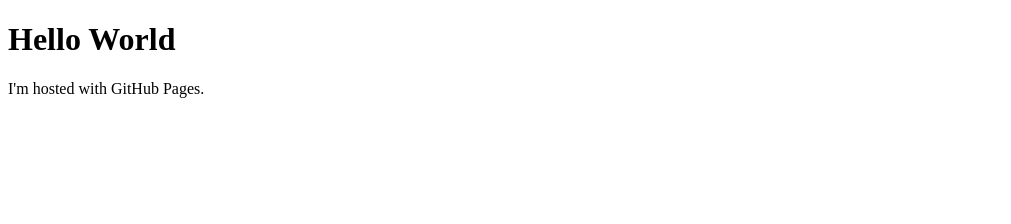
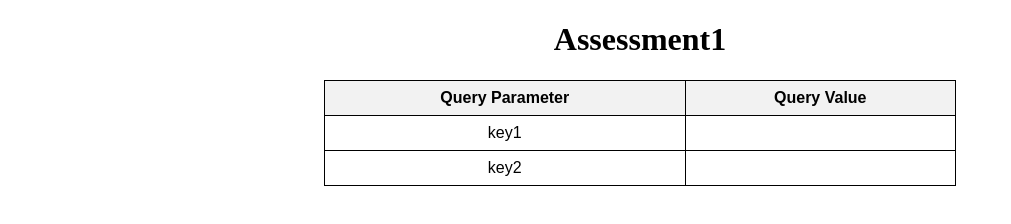
Before and after one commit to nettown24/nettown24.github.io, a plain HTML site: page index.html in a window 1280 px wide. Shown: the whole page, without its empty margins (0-1011 px from the left). Drawn offline with Linux system fonts and the light colour scheme.

Commit message:
Update index.html

```diff
--- a/index.html
+++ b/index.html
@@ -1,7 +1,63 @@
 <!DOCTYPE html>
-<html>
-    <body>
-        <h1>Hello World</h1>
-        <p>I'm hosted with GitHub Pages.</p>
-    </body>
+<html lang="en">
+
+<head>
+    <meta charset="UTF-8" />
+    <!-- Google Tag Manager -->
+    <script>(function (w, d, s, l, i) {
+            w[l] = w[l] || []; w[l].push({
+                'gtm.start':
+                    new Date().getTime(), event: 'gtm.js'
+            }); var f = d.getElementsByTagName(s)[0],
+                j = d.createElement(s), dl = l != 'dataLayer' ? '&l=' + l : ''; j.async = true; j.src =
+                    'https://www.googletagmanager.com/gtm.js?id=' + i + dl; f.parentNode.insertBefore(j, f);
+        })(window, document, 'script', 'dataLayer', 'GTM-KV6J4SJK');</script>
+    <!-- End Google Tag Manager -->
+    <style>
+        table {
+            width: 50%;
+            border-collapse: collapse;
+            margin: 20px auto;
+            font-family: Arial, sans-serif;
+        }
+
+        th,
+        td {
+            border: 1px solid #000;
+            text-align: center;
+            padding: 8px;
+        }
+
+        th {
+            background-color: #f2f2f2;
+        }
+        h1 {
+            text-align: center;
+        }
+    </style>
+</head>
+
+<body>
+    <!-- Google Tag Manager (noscript) -->
+    <noscript><iframe src="https://www.googletagmanager.com/ns.html?id=GTM-KV6J4SJK" height="0" width="0"
+            style="display:none;visibility:hidden"></iframe></noscript>
+    <!-- End Google Tag Manager (noscript) -->
+
+    <h1>Assessment1</h1>
+    <table>
+        <tr>
+            <th>Query Parameter</th>
+            <th>Query Value</th>
+        </tr>
+        <tr>
+            <td>key1</td>
+            <td id="key1"></td>
+        </tr>
+        <tr>
+            <td>key2</td>
+            <td id="key2"></td>
+        </tr>
+    </table>
+</body>
+
 </html>
```
